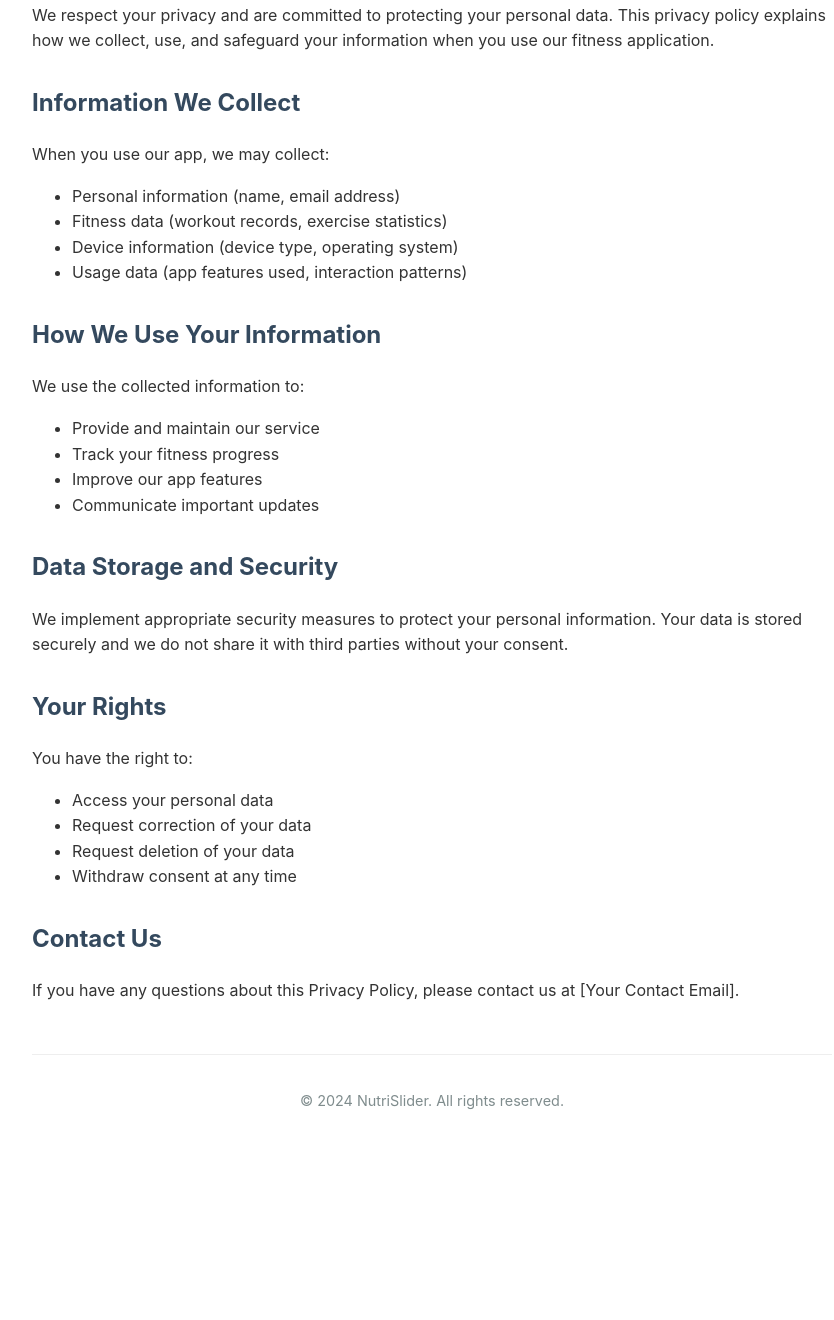
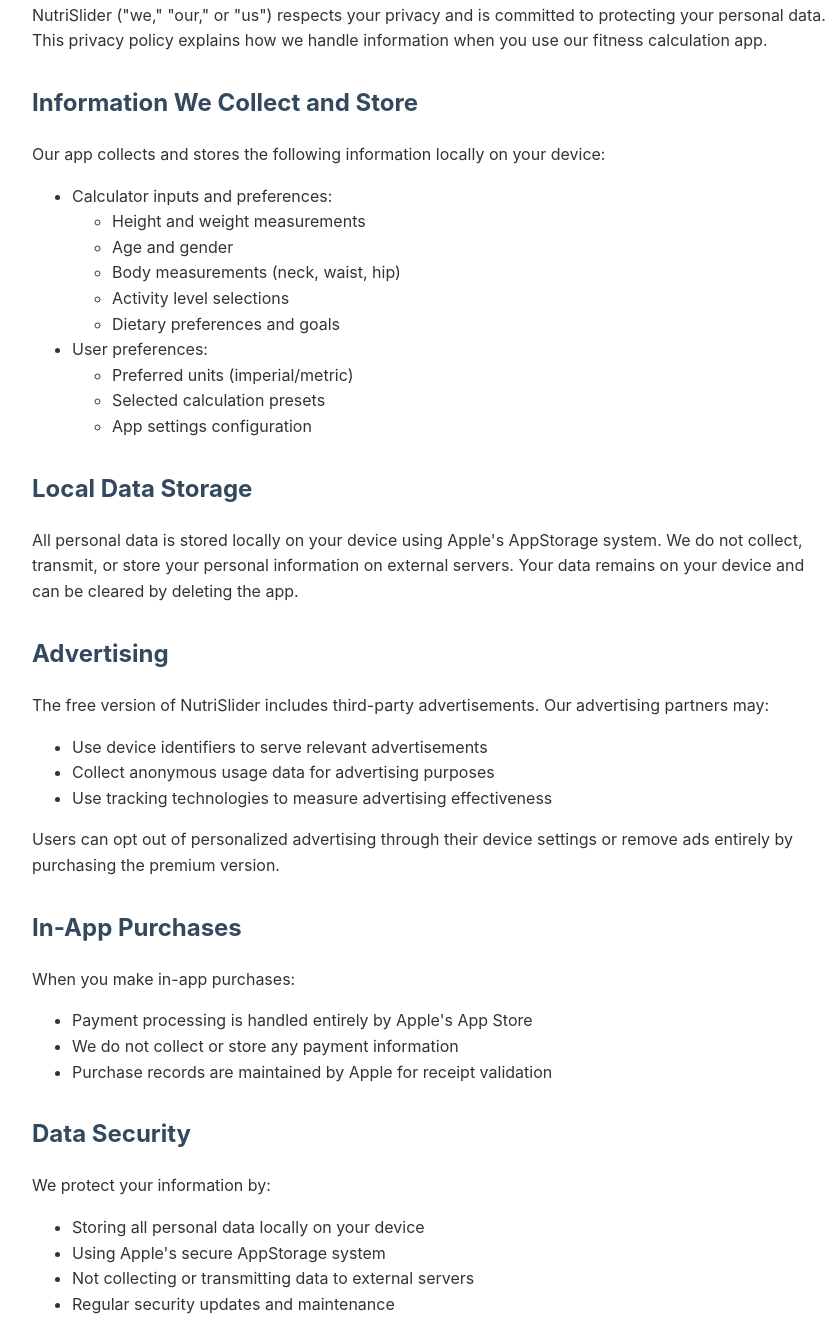
Before and after one commit to eggyr33/NutriSliderLegal, a plain HTML site: page privacy-policy.html in a window 1280 px wide. Shown: the part 348-1668 px from the top of the page, without its empty margins (208-1042 px from the left). Before the commit the page ends 1495 px from the top, so only its background shows below. Drawn offline with Linux system fonts and the light colour scheme.

Commit message:
Update privacy-policy.html

```diff
--- a/privacy-policy.html
+++ b/privacy-policy.html
@@ -3,7 +3,7 @@
 <head>
     <meta charset="UTF-8">
     <meta name="viewport" content="width=device-width, initial-scale=1.0">
-    <title>Privacy Policy - NutriSlider </title>
+    <title>Privacy Policy - NutriSlider</title>
     <style>
         body {
             font-family: -apple-system, BlinkMacSystemFont, 'Segoe UI', Roboto, Oxygen, Ubuntu, Cantarell, sans-serif;
@@ -54,7 +54,6 @@
             border-top: 1px solid #eee;
             padding-top: 20px;
         }
-
         .last-updated {
             text-align: right;
             color: #7f8c8d;
@@ -72,47 +71,81 @@
             <a href="terms-of-service.html">Terms of Service</a>
         </div>
     </header>
-
     <main>
         <div class="last-updated">Last updated: December 2024</div>
 
         <h2>Introduction</h2>
-        <p>We respect your privacy and are committed to protecting your personal data. This privacy policy explains how we collect, use, and safeguard your information when you use our fitness application.</p>
+        <p>NutriSlider ("we," "our," or "us") respects your privacy and is committed to protecting your personal data. This privacy policy explains how we handle information when you use our fitness calculation app.</p>
 
-        <h2>Information We Collect</h2>
-        <p>When you use our app, we may collect:</p>
+        <h2>Information We Collect and Store</h2>
+        <p>Our app collects and stores the following information locally on your device:</p>
         <ul>
-            <li>Personal information (name, email address)</li>
-            <li>Fitness data (workout records, exercise statistics)</li>
-            <li>Device information (device type, operating system)</li>
-            <li>Usage data (app features used, interaction patterns)</li>
+            <li>Calculator inputs and preferences:
+                <ul>
+                    <li>Height and weight measurements</li>
+                    <li>Age and gender</li>
+                    <li>Body measurements (neck, waist, hip)</li>
+                    <li>Activity level selections</li>
+                    <li>Dietary preferences and goals</li>
+                </ul>
+            </li>
+            <li>User preferences:
+                <ul>
+                    <li>Preferred units (imperial/metric)</li>
+                    <li>Selected calculation presets</li>
+                    <li>App settings configuration</li>
+                </ul>
+            </li>
         </ul>
 
-        <h2>How We Use Your Information</h2>
-        <p>We use the collected information to:</p>
+        <h2>Local Data Storage</h2>
+        <p>All personal data is stored locally on your device using Apple's AppStorage system. We do not collect, transmit, or store your personal information on external servers. Your data remains on your device and can be cleared by deleting the app.</p>
+
+        <h2>Advertising</h2>
+        <p>The free version of NutriSlider includes third-party advertisements. Our advertising partners may:</p>
         <ul>
-            <li>Provide and maintain our service</li>
-            <li>Track your fitness progress</li>
-            <li>Improve our app features</li>
-            <li>Communicate important updates</li>
+            <li>Use device identifiers to serve relevant advertisements</li>
+            <li>Collect anonymous usage data for advertising purposes</li>
+            <li>Use tracking technologies to measure advertising effectiveness</li>
+        </ul>
+        <p>Users can opt out of personalized advertising through their device settings or remove ads entirely by purchasing the premium version.</p>
+
+        <h2>In-App Purchases</h2>
+        <p>When you make in-app purchases:</p>
+        <ul>
+            <li>Payment processing is handled entirely by Apple's App Store</li>
+            <li>We do not collect or store any payment information</li>
+            <li>Purchase records are maintained by Apple for receipt validation</li>
         </ul>
 
-        <h2>Data Storage and Security</h2>
-        <p>We implement appropriate security measures to protect your personal information. Your data is stored securely and we do not share it with third parties without your consent.</p>
+        <h2>Data Security</h2>
+        <p>We protect your information by:</p>
+        <ul>
+            <li>Storing all personal data locally on your device</li>
+            <li>Using Apple's secure AppStorage system</li>
+            <li>Not collecting or transmitting data to external servers</li>
+            <li>Regular security updates and maintenance</li>
+        </ul>
 
-        <h2>Your Rights</h2>
+        <h2>Children's Privacy</h2>
+        <p>Our app is not intended for users under 18 years of age without parent/guardian consultation. We do not knowingly collect personal information from children under 13. If you believe we have inadvertently collected such information, please contact us to have it removed.</p>
+
+        <h2>Your Privacy Rights</h2>
         <p>You have the right to:</p>
         <ul>
-            <li>Access your personal data</li>
-            <li>Request correction of your data</li>
-            <li>Request deletion of your data</li>
-            <li>Withdraw consent at any time</li>
+            <li>Clear your stored data by deleting the app</li>
+            <li>Opt out of personalized advertising</li>
+            <li>Request information about your stored data</li>
+            <li>Control app permissions through your device settings</li>
         </ul>
 
+        <h2>Changes to This Policy</h2>
+        <p>We may update our Privacy Policy from time to time. We will notify you of any changes by posting the new Privacy Policy on this page and updating the "Last Updated" date.</p>
+
         <h2>Contact Us</h2>
-        <p>If you have any questions about this Privacy Policy, please contact us at [Your Contact Email].</p>
+        <p>If you have any questions about this Privacy Policy or our privacy practices, please contact us at: [Your Contact Email]</p>
+
     </main>
-
     <footer>
         <p>© 2024 NutriSlider. All rights reserved.</p>
     </footer>
```
